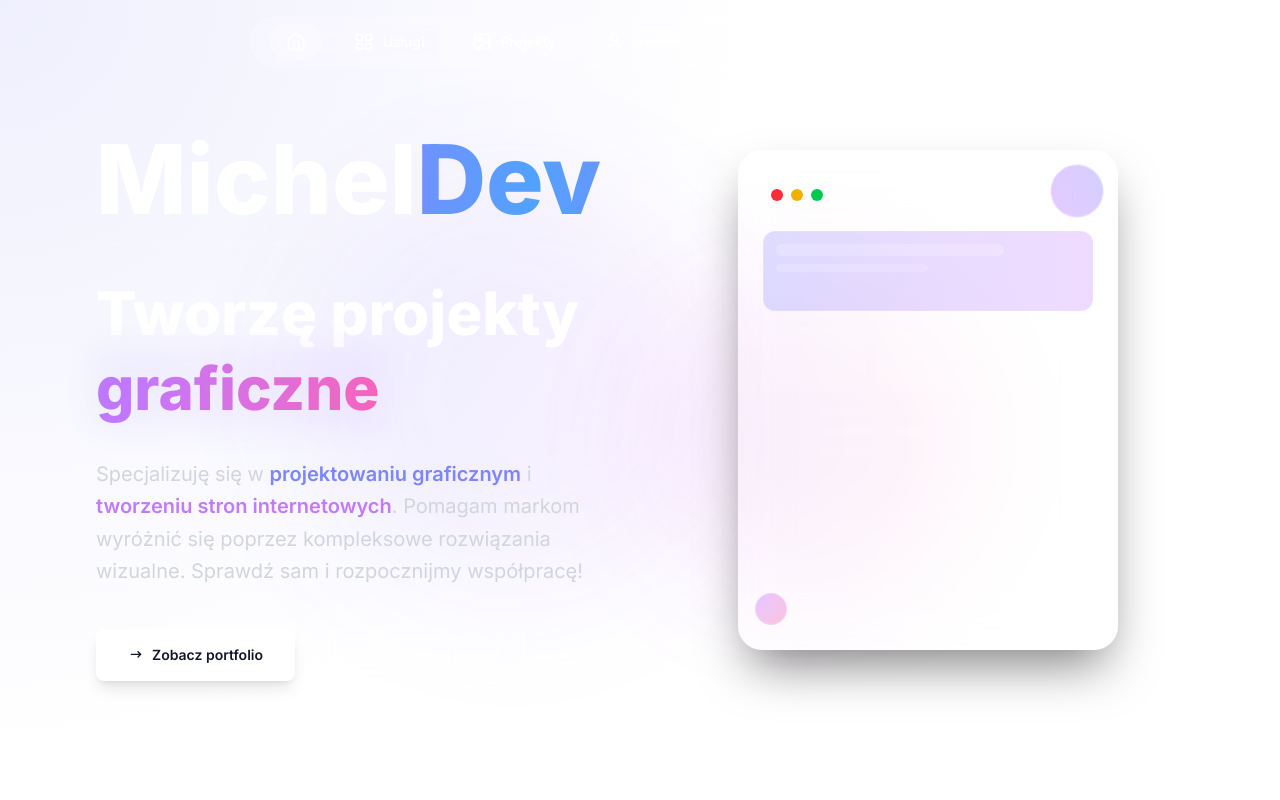
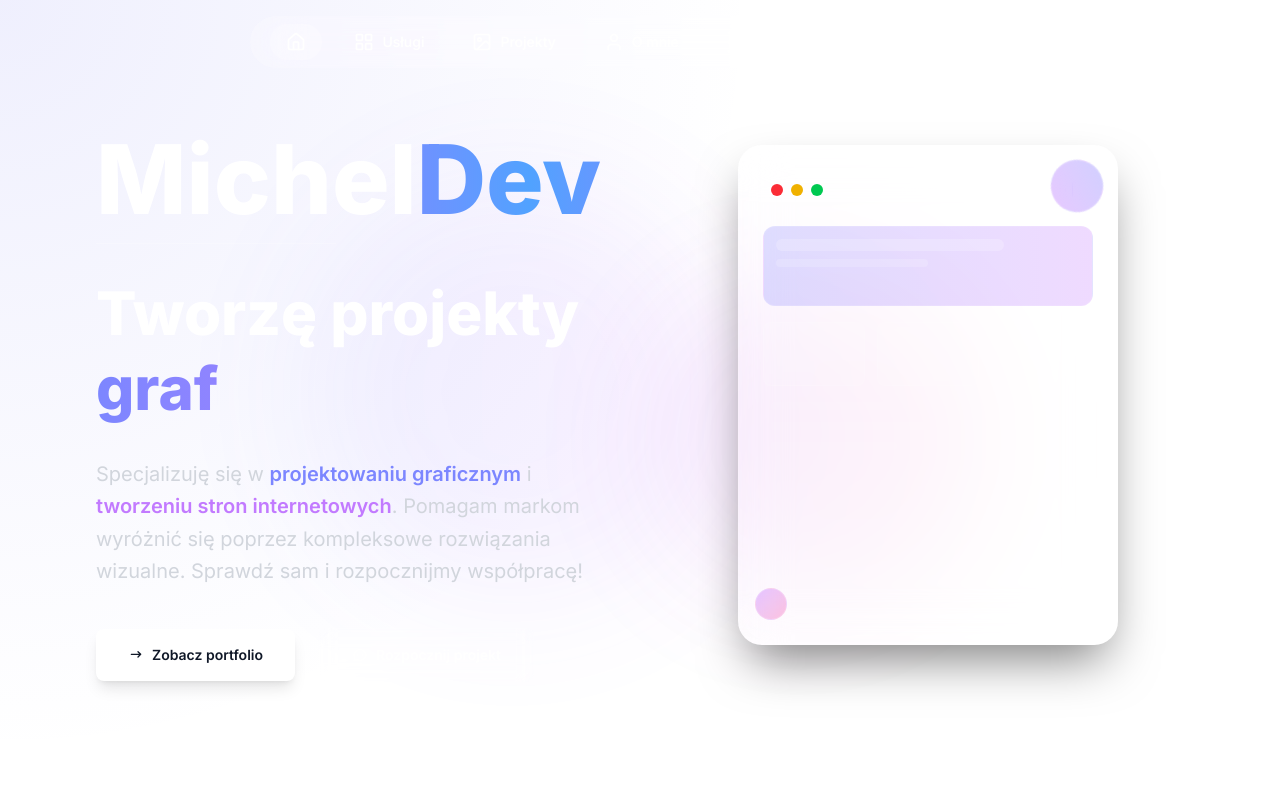
Before and after one commit to Lorexowy/micheldev-portfolio, a Next.js app: page / in a window 1280 px wide. Shown: the top 800 px of the page. Built offline with nearby package versions, Linux system fonts and the light colour scheme.

Commit message:
stworzony hero.tsx

```diff
--- a/src/components/sections/Hero.tsx
+++ b/src/components/sections/Hero.tsx
@@ -1,7 +1,7 @@
 "use client"
 
 import { Inter } from "next/font/google"
-import { motion, AnimatePresence, type Variants, useScroll, useTransform } from "framer-motion"
+import { motion, type Variants, useScroll, useTransform } from "framer-motion"
 import { useEffect, useState } from "react"
 
 const inter = Inter({ subsets: ["latin"], variable: "--font-inter" })
@@ -30,14 +30,6 @@ export default function Hero() {
   const [mousePosition, setMousePosition] = useState({ x: 0, y: 0 })
 
   const words = ["wizualne", "graficzne", "mobilne", "cyfrowe", "internetowe", "komercyjne", "UX/UI"];
-  const [currentIndex, setCurrentIndex] = useState(0);
-
-  useEffect(() => {
-    const interval = setInterval(() => {
-      setCurrentIndex(prev => (prev + 1) % words.length);
-    }, 3000);
-    return () => clearInterval(interval);
-  }, []);
 
   useEffect(() => {
     const handleMouseMove = (e: MouseEvent) => {
@@ -50,6 +42,32 @@ export default function Hero() {
     window.addEventListener("mousemove", handleMouseMove)
     return () => window.removeEventListener("mousemove", handleMouseMove)
   }, [])
+
+  const [displayText, setDisplayText] = useState("");
+  const [isDeleting, setIsDeleting] = useState(false);
+  const [wordIndex, setWordIndex] = useState(0);
+
+  useEffect(() => {
+    const current = words[wordIndex];
+    let timeout: NodeJS.Timeout;
+    if (!isDeleting) {
+      timeout = setTimeout(() => {
+        setDisplayText(current.substring(0, displayText.length + 1));
+        if (displayText.length + 1 === current.length) {
+          setTimeout(() => setIsDeleting(true), 1000);
+        }
+      }, 150);
+    } else {
+      timeout = setTimeout(() => {
+        setDisplayText(current.substring(0, displayText.length - 1));
+        if (displayText === "") {
+          setIsDeleting(false);
+          setWordIndex((wordIndex + 1) % words.length);
+        }
+      }, 100);
+    }
+    return () => clearTimeout(timeout);
+  }, [displayText, isDeleting, wordIndex, words]);
 
   return (
     <motion.section
@@ -124,28 +142,13 @@ export default function Hero() {
         <motion.div className="mb-6 md:mb-8" variants={item}>
           <h1 className="text-4xl sm:text-5xl md:text-4xl lg:text-5xl xl:text-6xl font-extrabold text-white leading-tight sm:leading-tight md:leading-tight lg:leading-tight">
             Tworzę projekty{" "}
-            <span className="inline-block w-[12ch] relative">
-            <AnimatePresence mode="wait">
+            <span className="inline-block min-w-[12ch] text-transparent bg-clip-text bg-gradient-to-r from-indigo-400 via-purple-400 to-pink-400 bg-[length:200%_200%]">
+              {displayText}
               <motion.span
-                key={currentIndex}
-                className="relative inline-block text-transparent bg-clip-text bg-gradient-to-r from-indigo-400 via-purple-400 to-pink-400 bg-[length:200%_200%]"
-                initial={{ opacity: 0 }}
-                animate={{ opacity: 1, backgroundPosition: ["0% 50%", "100% 50%", "0% 50%"] }}
-                exit={{ opacity: 0 }}
-                transition={{
-                  opacity: { duration: 0.5 },
-                  backgroundPosition: { duration: 5, repeat: Infinity, ease: "linear" }
-                }}
-                whileHover={{ scale: 1.05 }}
-              >
-                {words[currentIndex]}
-                <motion.div
-                  className="absolute -inset-1 bg-gradient-to-r from-indigo-500/20 to-purple-500/20 rounded-lg blur-lg"
-                  animate={{ opacity: [0, 0.5, 0] }}
-                  transition={{ duration: 2, repeat: Infinity }}
-                />
-              </motion.span>
-            </AnimatePresence>
+                style={{ borderRight: "2px solid white" }}
+                animate={{ opacity: [0, 1, 0] }}
+                transition={{ duration: 1, repeat: Infinity, ease: "linear" }}
+              />
             </span>
           </h1>
         </motion.div>
```
